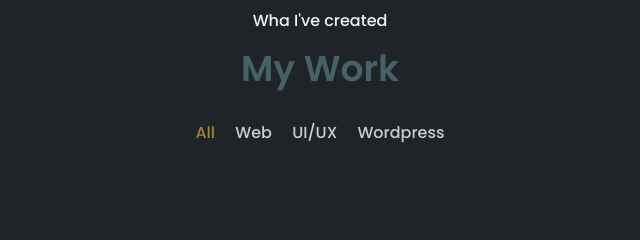
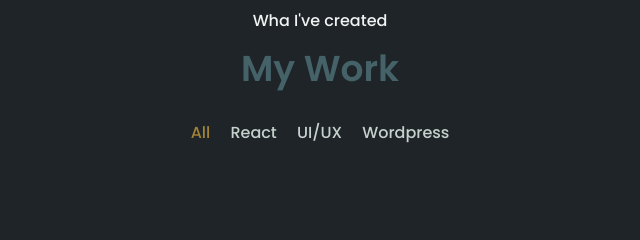
Before and after one commit to hamdidev/muhammedkhalaf, a website: page index.html in a window 1280 px wide. Shown: the part 2520-2760 px from the top of the page, 320-960 px from the left. Drawn offline with nearby package versions, Linux system fonts and the light colour scheme.

Commit message:
Data-filter changed to react

```diff
--- a/index.html
+++ b/index.html
@@ -210,7 +210,7 @@
         <h2 class="section-title">My Work</h2>
         <div class="portfolio__nav">
             <span class="portfolio__item active" data-filter="all">All</span>
-            <span class="portfolio__item" data-filter="web">Web</span>
+            <span class="portfolio__item" data-filter="react">React</span>
             <span class="portfolio__item" data-filter="ux">UI/UX</span>
             <span class="portfolio__item" data-filter="wordpress">Wordpress</span>
 
```
